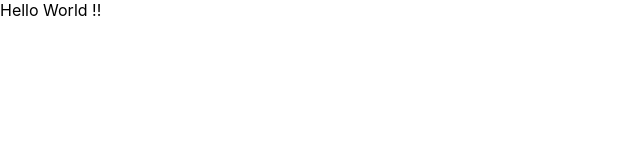
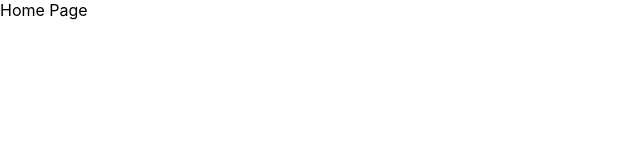
Before and after one commit to kk77777/Box-Office, a React (Create React App) app: page / in a window 1280 px wide. Shown: the top 160 px of the page, without its empty margins (0-640 px from the left). Built offline with nearby package versions, Linux system fonts and the light colour scheme.

Commit message:
installed react-router and react-router-dom packages, setting up routes in the app

```diff
--- a/package.json
+++ b/package.json
@@ -8,6 +8,8 @@
     "@testing-library/user-event": "^12.8.3",
     "react": "^17.0.2",
     "react-dom": "^17.0.2",
+    "react-router": "^5.2.0",
+    "react-router-dom": "^5.2.0",
     "react-scripts": "4.0.3",
     "web-vitals": "^0.2.4",
     "workbox-background-sync": "^5.1.4",
--- a/src/App.js
+++ b/src/App.js
@@ -1,7 +1,18 @@
 import React from 'react';
+import { Switch, Route } from 'react-router-dom';
 
 function App() {
-  return <div>Hello World !!</div>;
+  return (
+    <Switch>
+      <Route exact path="/">
+        Home Page
+      </Route>
+      <Route exact path="/starred">
+        Starred Page
+      </Route>
+      <Route>404! Not Found!</Route>
+    </Switch>
+  );
 }
 
 export default App;
--- a/src/index.js
+++ b/src/index.js
@@ -1,10 +1,16 @@
 import React from 'react';
 import ReactDOM from 'react-dom';
+import { BrowserRouter } from 'react-router-dom';
 import './index.css';
 import App from './App';
 import * as serviceWorkerRegistration from './serviceWorkerRegistration';
 
-ReactDOM.render(<App />, document.getElementById('root'));
+ReactDOM.render(
+  <BrowserRouter>
+    <App />
+  </BrowserRouter>,
+  document.getElementById('root')
+);
 
 // If you want your app to work offline and load faster, you can change
 // unregister() to register() below. Note this comes with some pitfalls.
```
Also changed, not shown: 1 other file (tests, documents, lock files or other folders).
